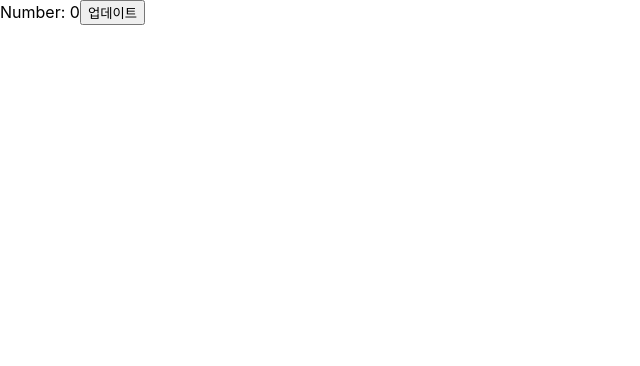
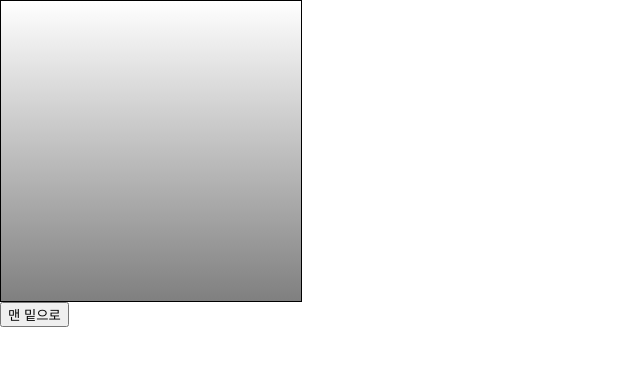
Before and after one commit to partyKyoung/react-study, a React (Create React App) app: page / in a window 1280 px wide. Shown: the top 366 px of the page, without its empty margins (0-640 px from the left). Built offline with nearby package versions, Linux system fonts and the light colour scheme.

Commit message:
ref 예제 작성.

```diff
--- a/src/App.tsx
+++ b/src/App.tsx
@@ -1,5 +1,5 @@
 import * as React from "react";
-import MyComponent from "./state/MyComponent";
+import ParentRef from "./ref/ParentRef";
 
 import "./App.css";
 
@@ -8,7 +8,7 @@ interface State {}
 
 class App extends React.Component<Props, State> {
   render() {
-    return <MyComponent />;
+    return <ParentRef />;
   }
 }
 
--- /dev/null
+++ b/src/ref/ChildRef.js
@@ -0,0 +1,41 @@
+import React, { Component } from "react";
+
+export default class ChildRef extends Component {
+  constructor() {
+    super();
+
+    this.box = null;
+  }
+
+  handleScroll = () => {
+    const { scrollHeight, clientHeight } = this.box;
+
+    this.box.scrollTop = scrollHeight - clientHeight;
+  };
+
+  render() {
+    const style = {
+      border: "1px solid #000000",
+      height: "300px",
+      width: "300px",
+      overflow: "scroll"
+    };
+
+    const innerStyle = {
+      height: "600px",
+      width: "100%",
+      background: "linear-gradient(white, black)"
+    };
+
+    return (
+      <div
+        style={style}
+        ref={ref => {
+          this.box = ref;
+        }}
+      >
+        <div style={innerStyle} />
+      </div>
+    );
+  }
+}
--- /dev/null
+++ b/src/ref/ParentRef.js
@@ -0,0 +1,36 @@
+import React, { Component } from "react";
+
+import ChildRef from "./ChildRef";
+
+export default class ParentRef extends Component {
+  constructor() {
+    super();
+
+    this.scroll = null;
+  }
+
+  handleClick = () => {
+    /*
+      컴포넌트가 처음 랜더링 될 때는 this.scroll 값이 undefined 이므로 메서드를 호출 할 때 오류가 발생한다.
+
+      화살표 함수 문법을 사용하여 아예 새로운 함수를 만들고 그 내부에서 메서드를 실행하면 이미 한번 랜더링한 시점이므로 메서드 값을 읽어와서 실행하기 때문에 오류가 발생하지 않는다.
+    */
+
+    this.scroll.handleScroll();
+  };
+
+  render() {
+    return (
+      <div>
+        <ChildRef
+          ref={ref => {
+            this.scroll = ref;
+          }}
+        />
+        <button type="button" onClick={this.handleClick}>
+          맨 밑으로
+        </button>
+      </div>
+    );
+  }
+}
```
Also changed, not shown: src/ref/Ref.js (added, +27 -0 lines).
